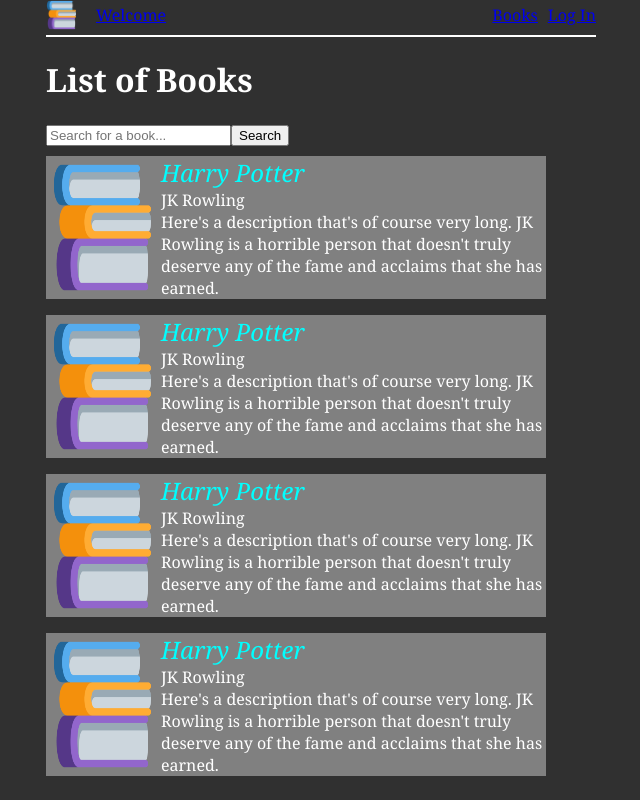
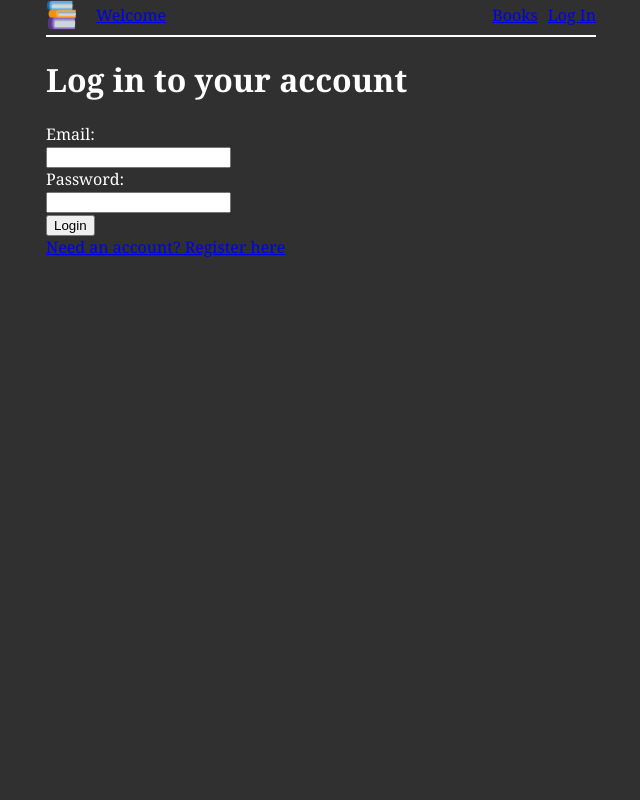
Before and after one commit to ZacharyB-lab/-2510-BookBuddy.Starter, a React (Vite) app: page /login in a window 1280 px wide. Shown: the whole page, without its empty margins (319-959 px from the left). Built offline with nearby package versions, Linux system fonts and the light colour scheme.

Commit message:
Introduced Route and Routes/fixed Login and Register pages

```diff
--- a/package.json
+++ b/package.json
@@ -4,7 +4,7 @@
   "version": "0.0.0",
   "type": "module",
   "scripts": {
-    "dev": "vite",
+    "dev": "vite --host",
     "build": "vite build",
     "lint": "eslint .",
     "preview": "vite preview"
--- a/src/App.jsx
+++ b/src/App.jsx
@@ -1,86 +1,24 @@
-import { Book } from "./Book";
-const API = "https://fsa-book-buddy-b6e748d1380d.herokuapp.com/api";
+import { Route, Routes, Link } from "react-router";
+import { HomePage } from "./HomePage";
+import { RegisterPage } from "./RegisterPage";
+import { LoginPage } from "./LoginPage";
 
 function App() {
   return (
     <div className="app">
       <nav>
         <img id="logo-image" src="books.png" />
-        <a href="/home">Welcome</a>
+        <Link to="/">Welcome</Link>
         <div className="spacer"></div>
-        <a href="#">Books</a>
-        <a href="/login">Log In</a>
+        <Link to="/">Books</Link>
+        <Link to="/login">Log In</Link>
       </nav>
-      <h1>List of Books</h1>
-      <div>
-        <input placeholder="Search for a book..."></input>
-        <button>Search</button>
-      </div>
-      <div className="singlebook">
-        <img id="book-image" src="books.png" />
-        <div className="information">
-          <div className="title">
-            <Book title="Harry Potter" />
-          </div>
-          <div className="author">JK Rowling</div>
-          <div>
-            Here's a description that's of course very long. JK Rowling is a
-            horrible person that doesn't truly deserve any of the fame and
-            acclaims that she has earned.
-          </div>
-        </div>
-      </div>
 
-      <p>
-        <div className="singlebook">
-          <img id="book-image" src="books.png" />
-          <div className="information">
-            <div className="title">
-              <Book title="Harry Potter" />
-            </div>
-            <div className="author">JK Rowling</div>
-            <div>
-              Here's a description that's of course very long. JK Rowling is a
-              horrible person that doesn't truly deserve any of the fame and
-              acclaims that she has earned.
-            </div>
-          </div>
-        </div>
-      </p>
-
-      <p>
-        <div className="singlebook">
-          <img id="book-image" src="books.png" />
-          <div className="information">
-            <div className="title">
-              <Book title="Harry Potter" />
-            </div>
-            <div className="author">JK Rowling</div>
-            <div>
-              Here's a description that's of course very long. JK Rowling is a
-              horrible person that doesn't truly deserve any of the fame and
-              acclaims that she has earned.
-            </div>
-          </div>
-        </div>
-      </p>
-
-      <p>
-        <div className="singlebook">
-          <img id="book-image" src="books.png" />
-          <div className="information">
-            <div className="title">
-              <Book title="Harry Potter" />
-            </div>
-            <div className="author">JK Rowling</div>
-            <div>
-              Here's a description that's of course very long. JK Rowling is a
-              horrible person that doesn't truly deserve any of the fame and
-              acclaims that she has earned.
-            </div>
-          </div>
-        </div>
-      </p>
+      <Routes>
+        <Route index element={<HomePage />} />
+        <Route path="register" element={<RegisterPage />} />
+        <Route path="login" element={<LoginPage />} />
+      </Routes>
     </div>
   );
 }
--- a/src/Auth/Register.jsx
+++ b/src/Auth/Register.jsx
@@ -1,4 +1,4 @@
-function Register() {
+/*function Register() {
   return (
     <div className="app">
       <nav>
@@ -35,7 +35,7 @@ function Register() {
   );
 }
 
-export default Register;
+export default Register;*/
 
 /*import { useState } from "react";
 import { Link, useNavigate } from "react-router";
--- /dev/null
+++ b/src/HomePage.jsx
@@ -0,0 +1,27 @@
+import { Book } from "./Book";
+
+export function HomePage() {
+  return (
+    <div>
+      <h1>List of Books</h1>
+      <div>
+        <input placeholder="Search for a book..."></input>
+        <button>Search</button>
+      </div>
+      <div className="singlebook">
+        <img id="book-image" src="books.png" />
+        <div className="information">
+          <div className="title">
+            <Book title="Example Book" />
+          </div>
+          <div className="author">JK Rowling</div>
+          <div>
+            Here's a description that's of course very long. JK Rowling is a
+            horrible person that doesn't truly deserve any of the fame and
+            acclaims that she has earned.
+          </div>
+        </div>
+      </div>
+    </div>
+  );
+}
--- /dev/null
+++ b/src/LoginPage.jsx
@@ -0,0 +1,24 @@
+import { Link } from "react-router";
+export function LoginPage() {
+  return (
+    <div>
+      <div className="app">
+        <h1>Log in to your account</h1>
+        <div>
+          <div>Email: </div>
+          <input></input>
+        </div>
+        <div>
+          <div>Password: </div>
+          <input></input>
+        </div>
+        <div className="login">
+          <button>Login</button>
+        </div>
+        <div>
+          <Link to="/register">Need an account? Register here</Link>
+        </div>
+      </div>
+    </div>
+  );
+}
--- /dev/null
+++ b/src/RegisterPage.jsx
@@ -0,0 +1,3 @@
+export function RegisterPage() {
+  return <div>Hello Register</div>;
+}
--- a/src/main.jsx
+++ b/src/main.jsx
@@ -1,5 +1,10 @@
 import { createRoot } from "react-dom/client";
 import App from "./App.jsx";
 import "./App.css";
+import { BrowserRouter } from "react-router";
 
-createRoot(document.getElementById("root")).render(<App />);
+createRoot(document.getElementById("root")).render(
+  <BrowserRouter>
+    <App />
+  </BrowserRouter>
+);
```
Also changed, not shown: src/Auth/Login.jsx (+47 -2 lines).
